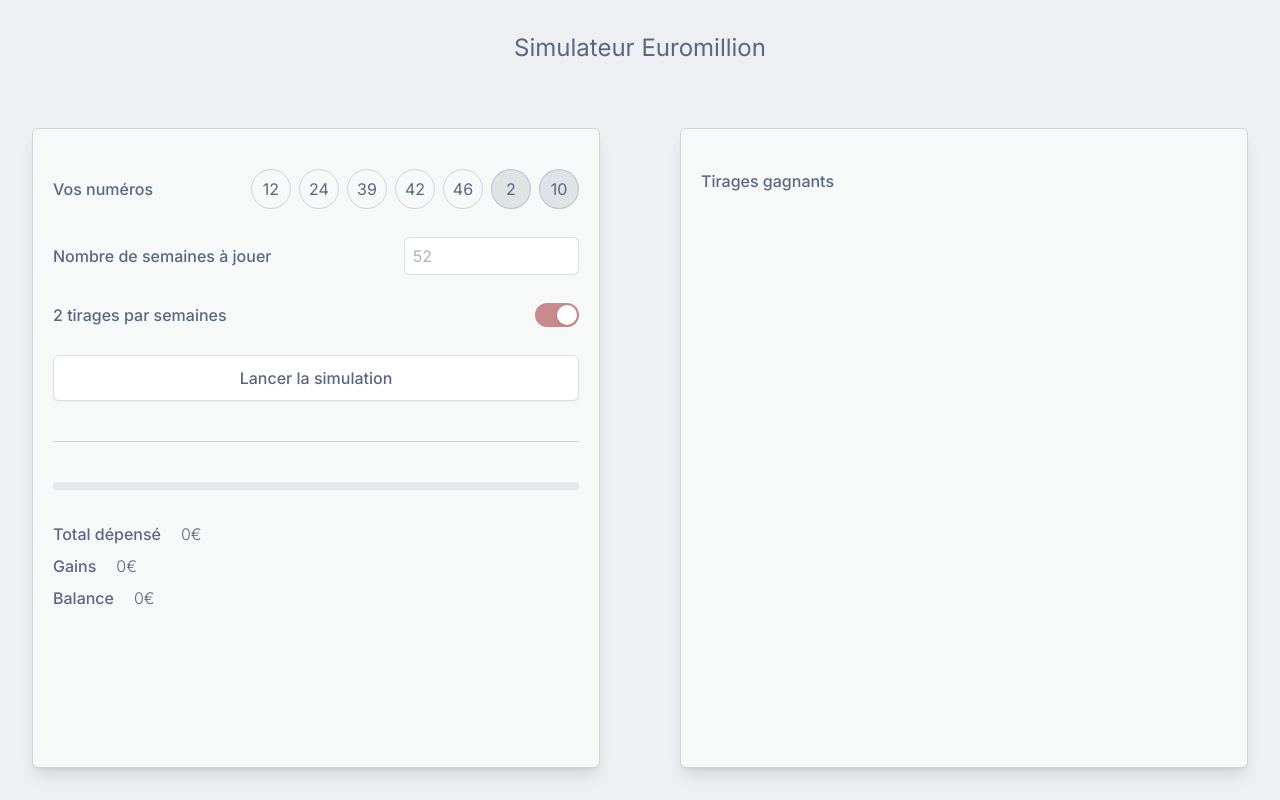
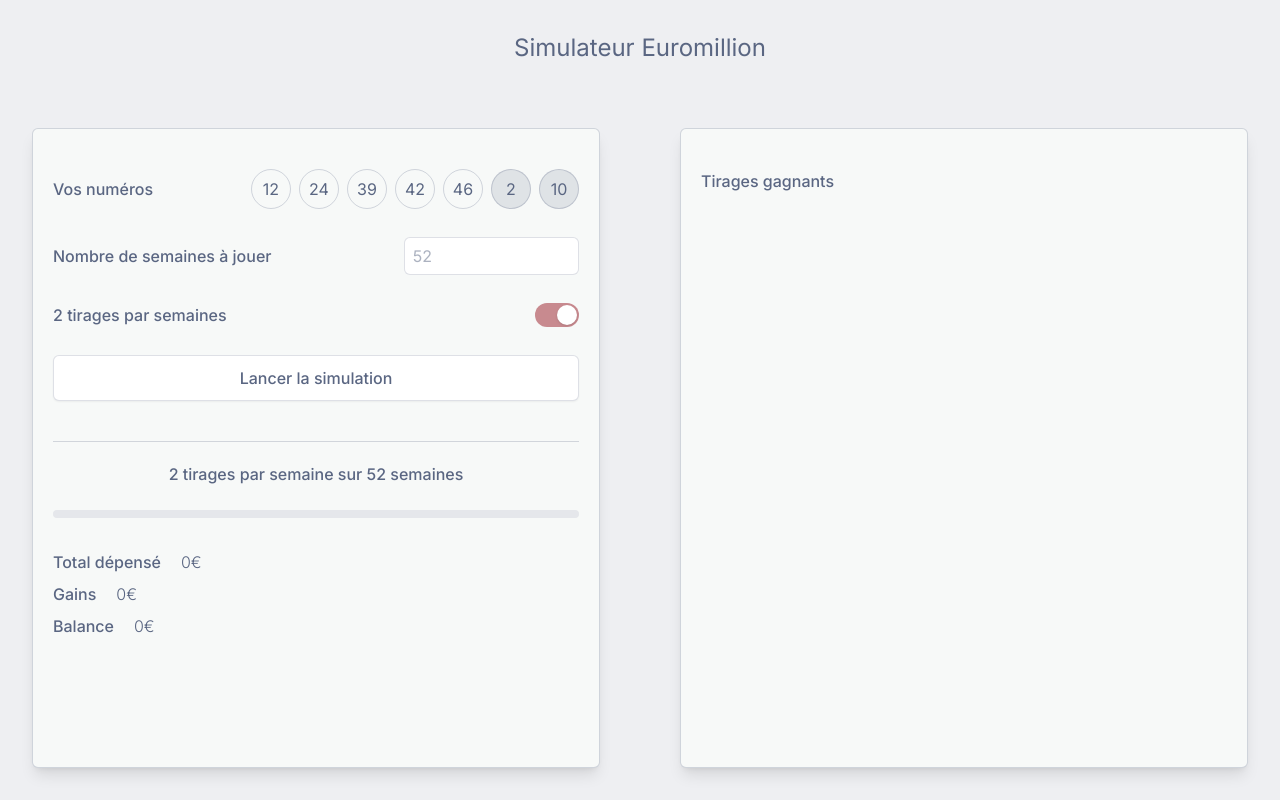
Before and after one commit to jean1591/euromillion-simulator, a Next.js app: page / in a window 1280 px wide. Shown: the top 800 px of the page. Built offline with nearby package versions, Linux system fonts and the light colour scheme.

Commit message:
add result intro

```diff
--- a/src/app/components/divider.tsx
+++ b/src/app/components/divider.tsx
@@ -1,6 +1,6 @@
 export const Divider = () => {
   return (
-    <div className="py-10">
+    <div className="pt-10 pb-5">
       <div className="w-full border-t border-gray-300" />
     </div>
   );
--- a/src/app/components/settingsAndResultsPanel/financialResults.tsx
+++ b/src/app/components/settingsAndResultsPanel/financialResults.tsx
@@ -1,15 +1,29 @@
 import { RootState } from "@/lib/store";
 import { SimulationStatus } from "./simulationStatus";
+import { useEffect } from "react";
 import { useSelector } from "react-redux";
 
 export const FinancialResults = () => {
+  const { numberOfDrawsPerWeek, numberOfWeeksToPlay } = useSelector(
+    (state: RootState) => state.simulationSettings
+  );
   const { drawsNumber, winnings } = useSelector(
     (state: RootState) => state.simulationResults
   );
 
+  useEffect(() => {}, [numberOfDrawsPerWeek, numberOfWeeksToPlay]);
+
   return (
     <div className="text-base">
-      <SimulationStatus />
+      <p className="text-center font-medium">
+        {`${numberOfDrawsPerWeek} tirages par semaine sur
+        ${isNaN(numberOfWeeksToPlay) ? 52 : numberOfWeeksToPlay}
+        semaines`}
+      </p>
+
+      <div className="pt-6">
+        <SimulationStatus />
+      </div>
 
       <div className="pt-6">
         <TextDisplay title="Total dépensé" value={`${drawsNumber * 2.5}€`} />
```
